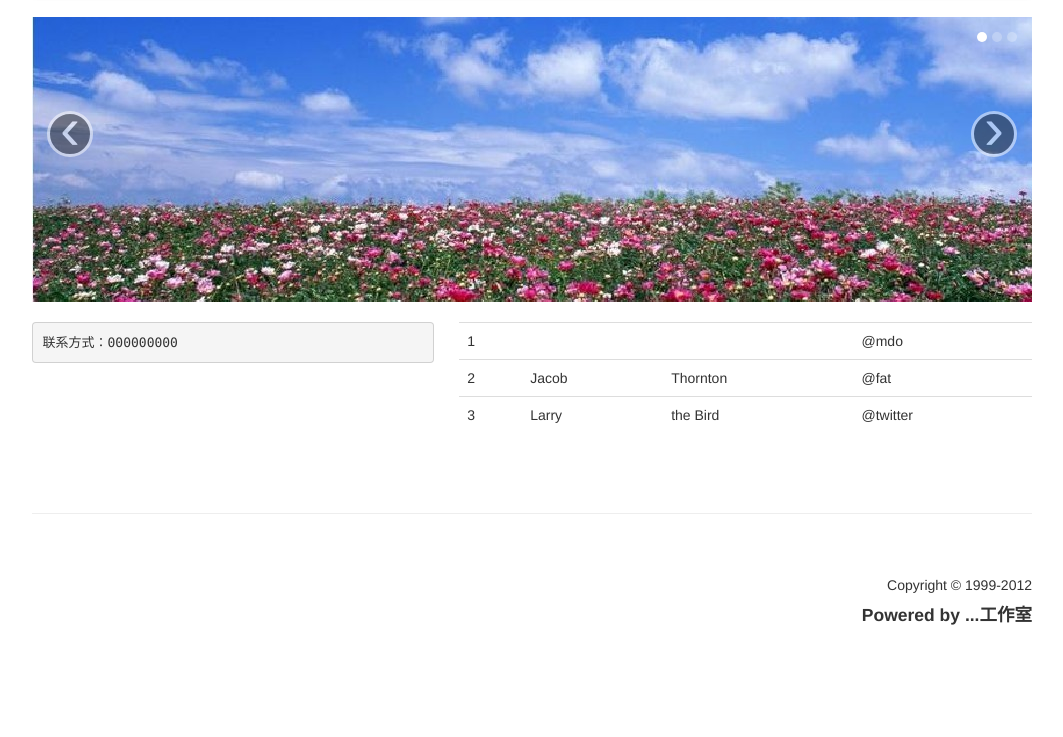
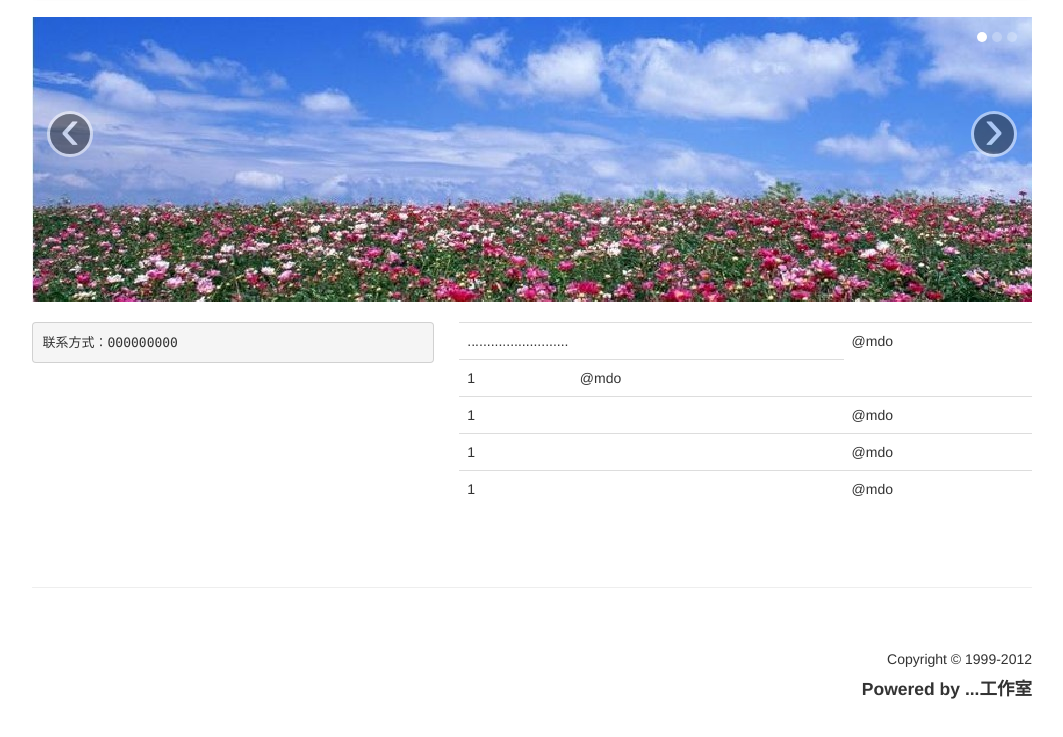
Before and after one commit to Web-Kevin/tor_pro, a plain HTML site: page boot_test.html in a window 1280 px wide. Shown: the part 125-862 px from the top of the page, without its empty margins (108-1171 px from the left). Before the commit the page ends 820 px from the top, so only its background shows below. Drawn offline with nearby package versions, Linux system fonts and the light colour scheme.

Commit message:
add temptest

```diff
--- a/boot_test.html
+++ b/boot_test.html
@@ -124,29 +124,33 @@
         <table class="table table-hover">
           <tbody>
             <tr>
-              <td colspan="3">1</td>
-
+              <td colspan="3">..........................</td>
               <td>@mdo</td>
             </tr>
             <tr>
-              <td>2</td>
-              <td>Jacob</td>
-              <td>Thornton</td>
-              <td>@fat</td>
+              <td>1</td>
+              <td>@mdo</td>
             </tr>
             <tr>
-              <td>3</td>
-              <td>Larry</td>
-              <td>the Bird</td>
-              <td>@twitter</td>
+              <td colspan="3">1</td>
+              <td>@mdo</td>
+            </tr>
+            <tr>
+              <td colspan="3">1</td>
+              <td>@mdo</td>
+            </tr>
+            <tr>
+              <td colspan="3">1</td>
+              <td>@mdo</td>
             </tr>
           </tbody>
         </table>
       </div>
       </div>
     </div>
+
+    <!-- footer begin -->
     <hr>
-    <!-- footer begin -->
     <div style="text-align:right">Copyright © 1999-2012<br><h4>Powered by ...工作室</h4></div>
 
 
```
Also changed, not shown: 5 other files.
